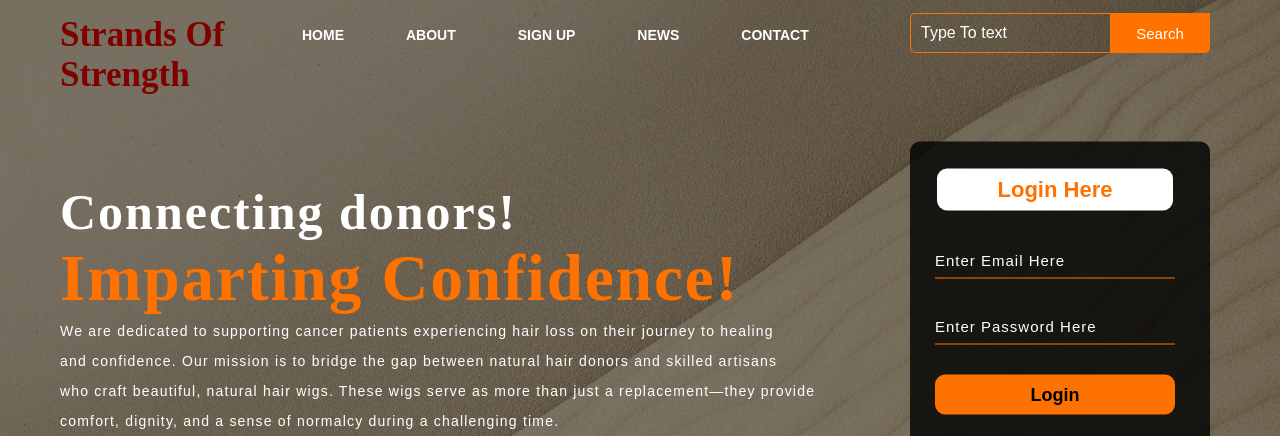
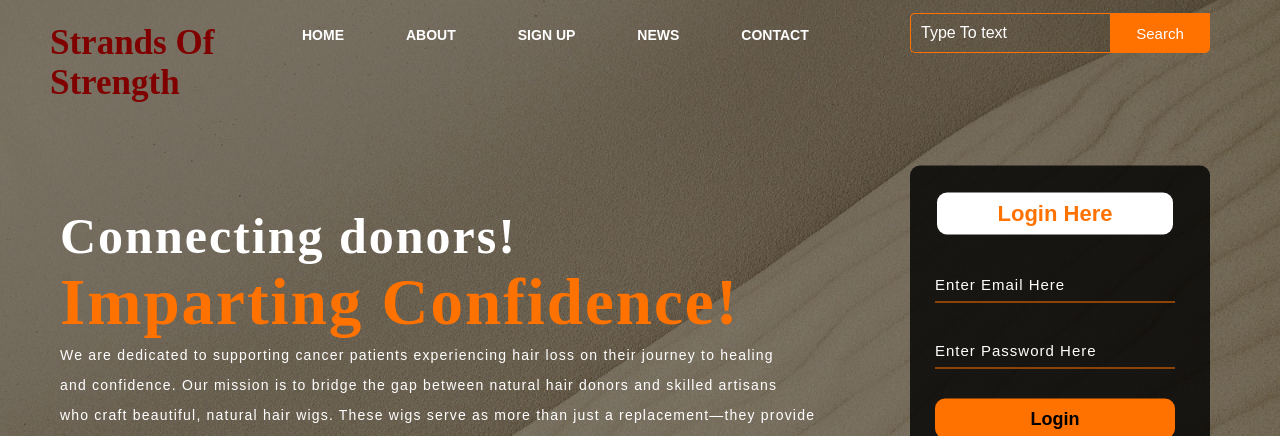
Before and after one commit to Aryan4912/strands_of_strength.github.io, a plain HTML site: page index.html in a window 1280 px wide. Shown: the top 436 px of the page. Drawn offline with nearby package versions, Linux system fonts and the light colour scheme.

Commit message:
style.css

```diff
--- a/style.css
+++ b/style.css
@@ -24,6 +24,7 @@
     width: 200px;
     float: left;
     height: 70px;
+    margin-top: 20px;
 }
 
 .logo{
@@ -145,7 +146,7 @@ ul li a:hover{
     font-family: 'Times New Roman';
     font-size: 50px;
     padding-left: 20px;
-    margin-top: 9%;
+    margin-top: 11%;
     letter-spacing: 2px;
 }
 p a{
@@ -279,3 +280,26 @@ p a{
 .icons ion-icon:hover{
     color: #ff7200;
 }
+.icon {
+    width: 200px;
+    float: left;
+    height: 70px;
+    display: flex;
+    align-items: center;
+}
+
+.icon img {
+    height: 60px; /* Adjust as needed */
+    width: auto;
+    margin-right: 10px; /* Spacing between logo and text */
+}
+
+.logo {
+    color: maroon;
+    font-size: 35px;
+    font-family: 'Times New Roman', Times, serif;
+    padding-left: 10px;
+    float: left;
+    padding-top: 10px;
+    margin-top: 5px;
+}
```
